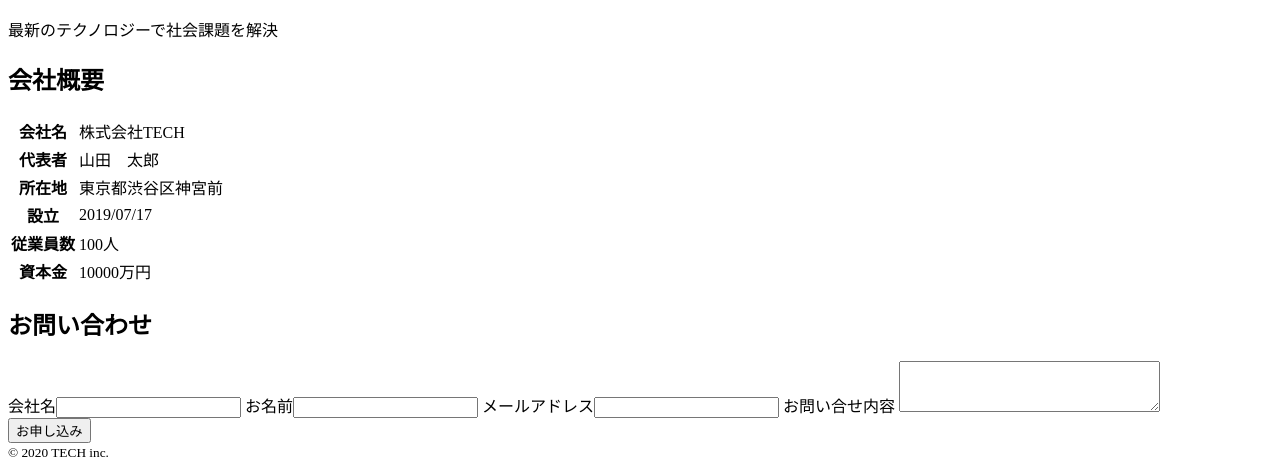
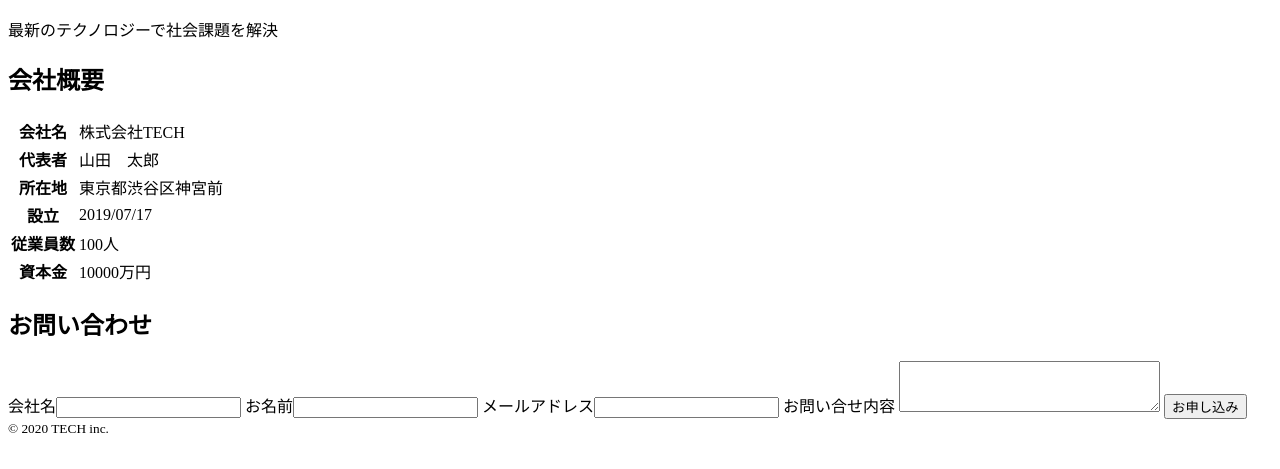
Before and after one commit to yanagimuneyoshi/20230307_coachtech_html, a plain HTML site: page index.html in a window 1280 px wide. Shown: the part 528-997 px from the top of the page. After the commit the page ends 973 px from the top, so only its background shows below. Drawn offline with Linux system fonts and the light colour scheme.

Commit message:
任意のメッセージ

```diff
--- a/index.html
+++ b/index.html
@@ -67,9 +67,7 @@
   <label>メールアドレス<input type="text" name="name" /> </label>
   <label> お問い合せ内容 </label>
   <textarea name="textarea" cols="30" rows="3"></textarea>
-</form>
 
-<form action="detail.html" method="get">
   <input type="submit" value="お申し込み"/>
 </form>
 <small>&copy; 2020 TECH inc.</small>
```
